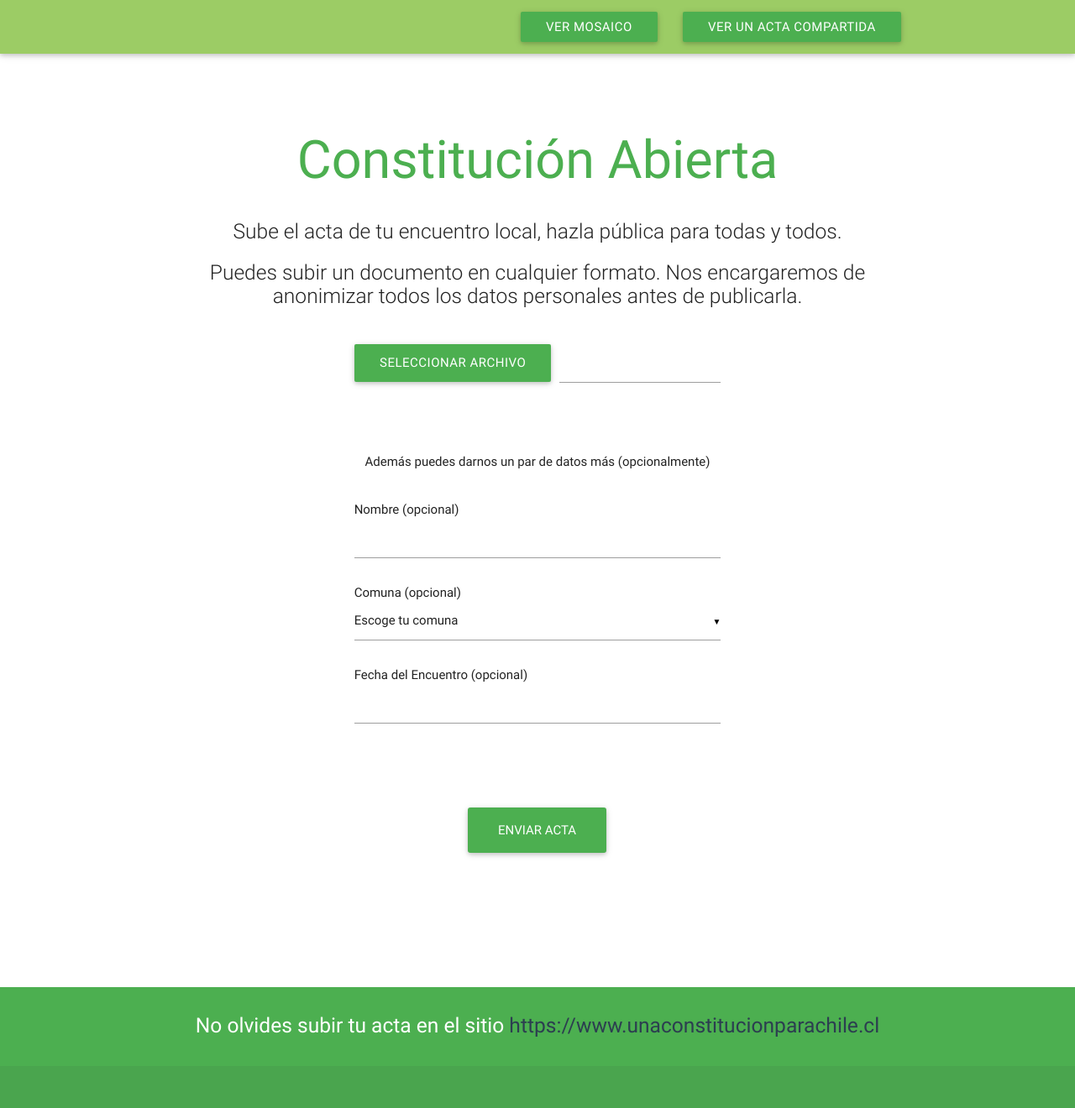
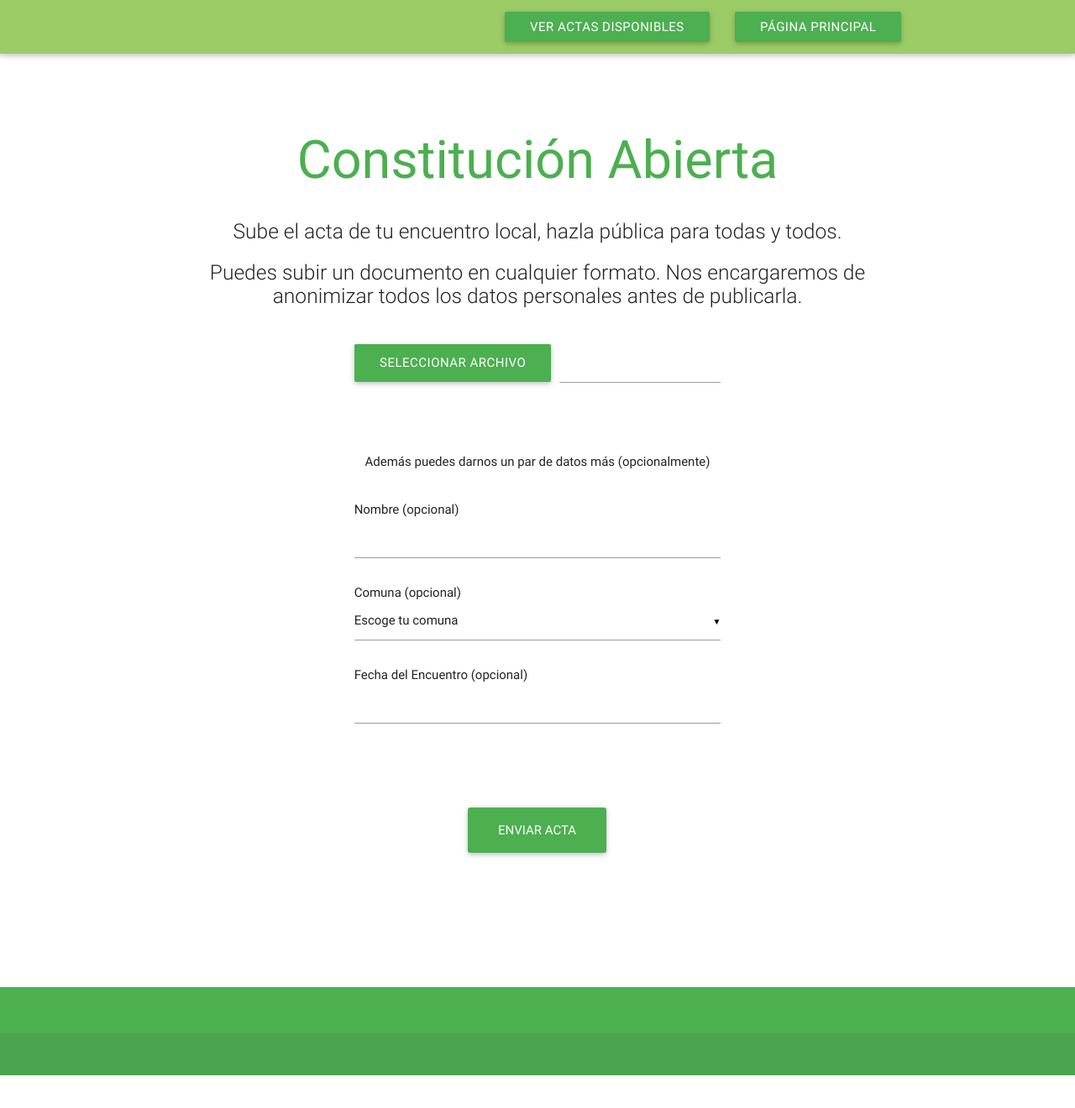
Before and after one commit to hirohope/constitucion-abierta, a Django app: page /actas/subir/ in a window 1280 px wide. Shown: the whole page at 84% size. After the commit the page ends 1281 px from the top, so only its background shows below. Run offline with Django 3.2, Linux system fonts and the light colour scheme; some libraries are stand-ins or nearby versions.

Commit message:
saque el footer de 'no olvides' porque ya no vale, y cambie el 'Volver' por 'Página Principal'

```diff
--- a/constitucion/templates/success.html
+++ b/constitucion/templates/success.html
@@ -42,7 +42,7 @@
       </div>
 
       <div class="row center">
-        <a href="/" id="download-button" class="btn-large waves-effect waves-light green">Volver</a>
+        <a href="/" id="download-button" class="btn-large waves-effect waves-light green">P&aacute;gina Principal</a>
       </div>
       <br><br>
 
@@ -62,7 +62,7 @@
   <div class="container">
     <div class="row">
       <div class="s12">
-        <h5 class="white-text center">No dejes de subir tu acta en el sitio <a style="color: #a3b1b2" href=https://www.unaconstitucionparachile.cl>https://www.unaconstitucionparachile.cl</a></h5>
+        <!-- h5 class="white-text center">No dejes de subir tu acta en el sitio <a style="color: #a3b1b2" href=https://www.unaconstitucionparachile.cl>https://www.unaconstitucionparachile.cl</a></h5-->
         <p class="grey-text text-lighten-4"></p>
       </div>
     </div>
--- a/constitucion/templates/upload.html
+++ b/constitucion/templates/upload.html
@@ -111,12 +111,12 @@
     <div class="nav-wrapper container">
       <ul class="right hide-on-med-and-down">
         {% if not modify %}
-        <li><a href="/actas/aleatorio/" class="center col s3 btn waves-effect waves-light green">Ver un Acta compartida</a></li>
+        <li><a href="/" class="center col s3 btn waves-effect waves-light green">P&aacute;gina Principal</a></li>
         {% endif %}
       </ul>
       <ul class="right hide-on-med-and-down">
         {% if not modify %}
-        <li><a href="/actas/mosaico/" class="center col s3 btn waves-effect waves-light green">Ver Mosaico</a></li>
+        <li><a href="/actas/mosaico/" class="center col s3 btn waves-effect waves-light green">Ver Actas Disponibles</a></li>
         {% endif %}
       </ul>
     </div>
@@ -222,7 +222,7 @@
     <div class="row">
       {% if not modify %}
       <div class="s12">
-        <h5 class="white-text center">No olvides subir tu acta en el sitio <a style="color: #2c3e50" href=https://www.unaconstitucionparachile.cl>https://www.unaconstitucionparachile.cl</a></h5>
+        <!-- h5 class="white-text center">No olvides subir tu acta en el sitio <a style="color: #2c3e50" href=https://www.unaconstitucionparachile.cl>https://www.unaconstitucionparachile.cl</a></h5-->
         <p class="grey-text text-lighten-4">
         </p>
       </div>
```
